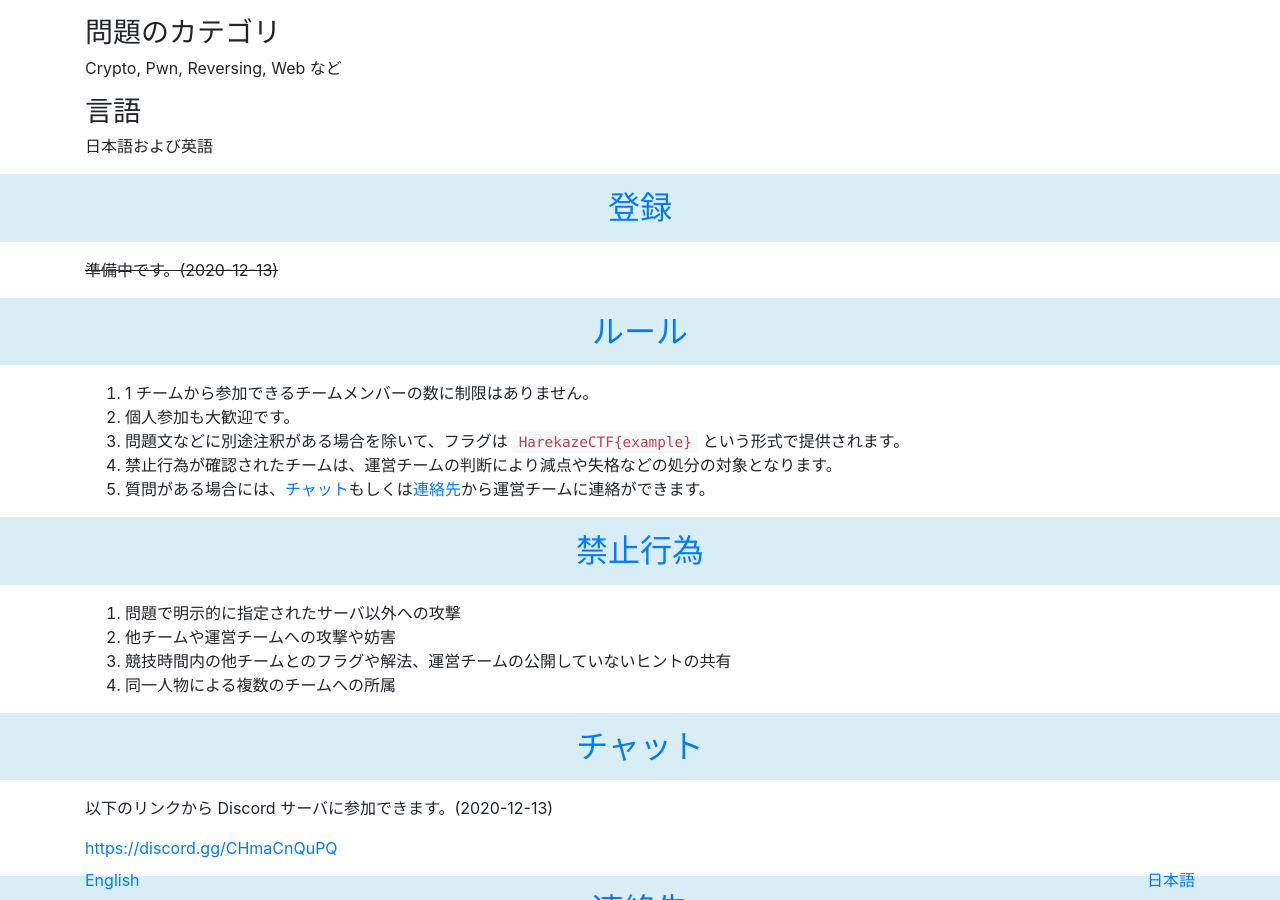
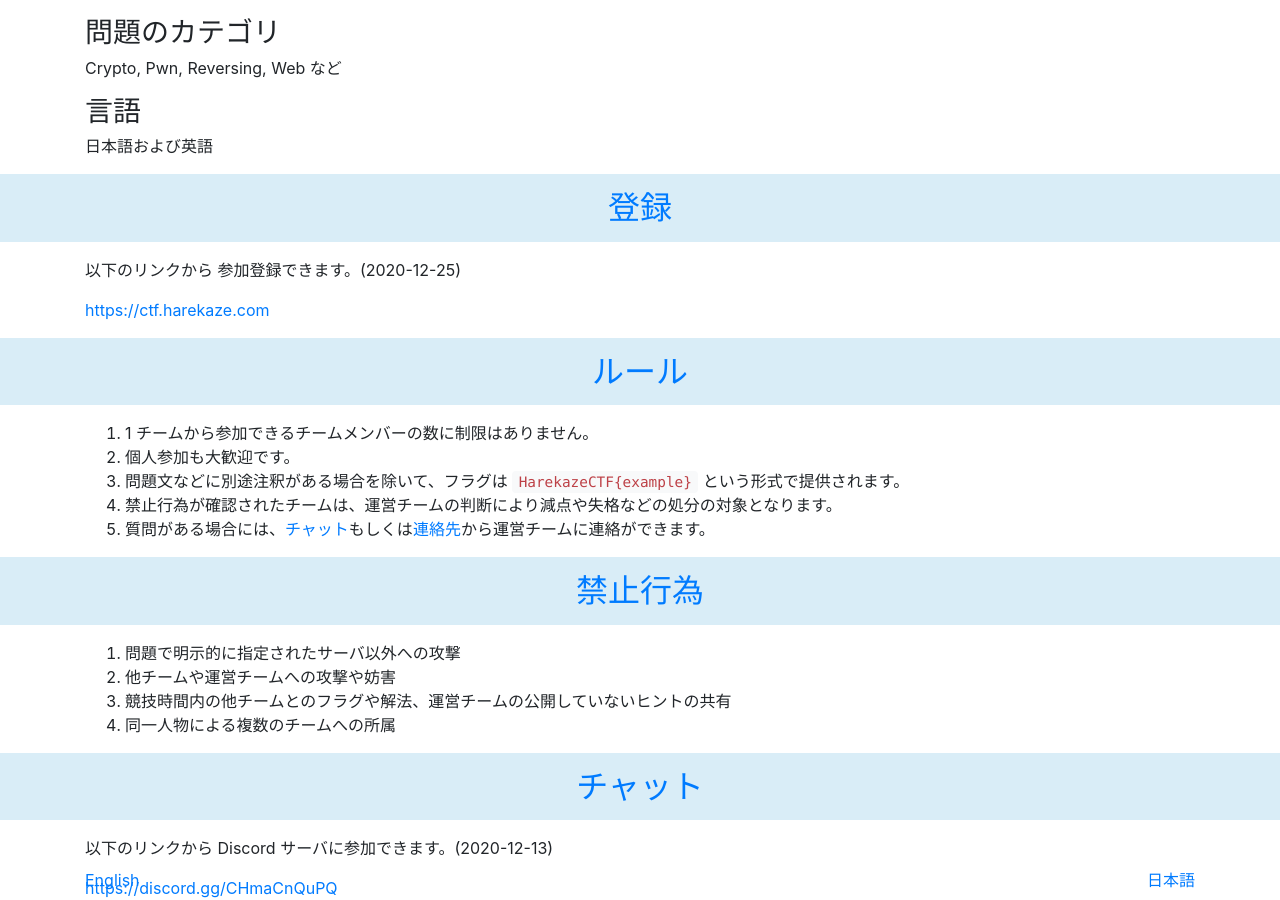
Before and after one commit to TeamHarekaze/TeamHarekaze.github.io, a Jekyll site: the page built from ctf/2020-jp.html, in a window 1280 px wide and 900 px high, scrolled down 914 px. Built offline with Jekyll 4.4.1, drawn with Linux system fonts in a browser that asks for light colours; nearby versions of some CDN libraries.

Commit message:
Add Harekaze mini CTF 2020 Registration URL

```diff
--- a/_includes/header.html
+++ b/_includes/header.html
@@ -21,6 +21,7 @@
         <li class="nav-item dropdown {% if page.url contains '/ctf' %}active{% endif %}">
           <a class="nav-link dropdown-toggle" href="#" id="ctfDropdown" role="button" data-toggle="dropdown" aria-haspopup="true" aria-expanded="false"><i class="fa fa-flag" aria-hidden="true"></i> Harekaze CTF</a>
           <div class="dropdown-menu" aria-labelledby="ctfDropdown">
+            <a class="dropdown-item" href="{{ "/ctf/2020.html" | relative_url }}">Harekaze mini CTF 2020</a>
             <a class="dropdown-item" href="{{ "/ctf/2019.html" | relative_url }}">Harekaze CTF 2019</a>
             <a class="dropdown-item" href="{{ "/ctf/2018.html" | relative_url }}">Harekaze CTF 2018</a>
           </div>
--- a/ctf/2020-jp.html
+++ b/ctf/2020-jp.html
@@ -35,7 +35,8 @@ title: Harekaze mini CTF 2020
     <h2 id="register"><a href="#register">登録</a></h2>
   </header>
   <div class="container">
-    <p><del><s>準備中です。(<time>2020-12-13</time>)</s></del></p>
+    <p>以下のリンクから 参加登録できます。(<time>2020-12-25</time>)</p>
+    <p><a href="https://ctf.harekaze.com">https://ctf.harekaze.com</a></p>
   </div>
 </section>
 
--- a/ctf/2020.html
+++ b/ctf/2020.html
@@ -35,7 +35,8 @@ title: Harekaze mini CTF 2020
     <h2 id="register"><a href="#register">Registration</a></h2>
   </header>
   <div class="container">
-    <p><del><s>Registration for Harekaze mini CTF 2020 is underconstruction. (<time>2020-12-13</time>)</s></del></p>
+    <p>Register for participation from the link below.(<time>2020-12-25</time>)</p>
+    <p><a href="https://ctf.harekaze.com">https://ctf.harekaze.com</a></p>
   </div>
 </section>
 
```
